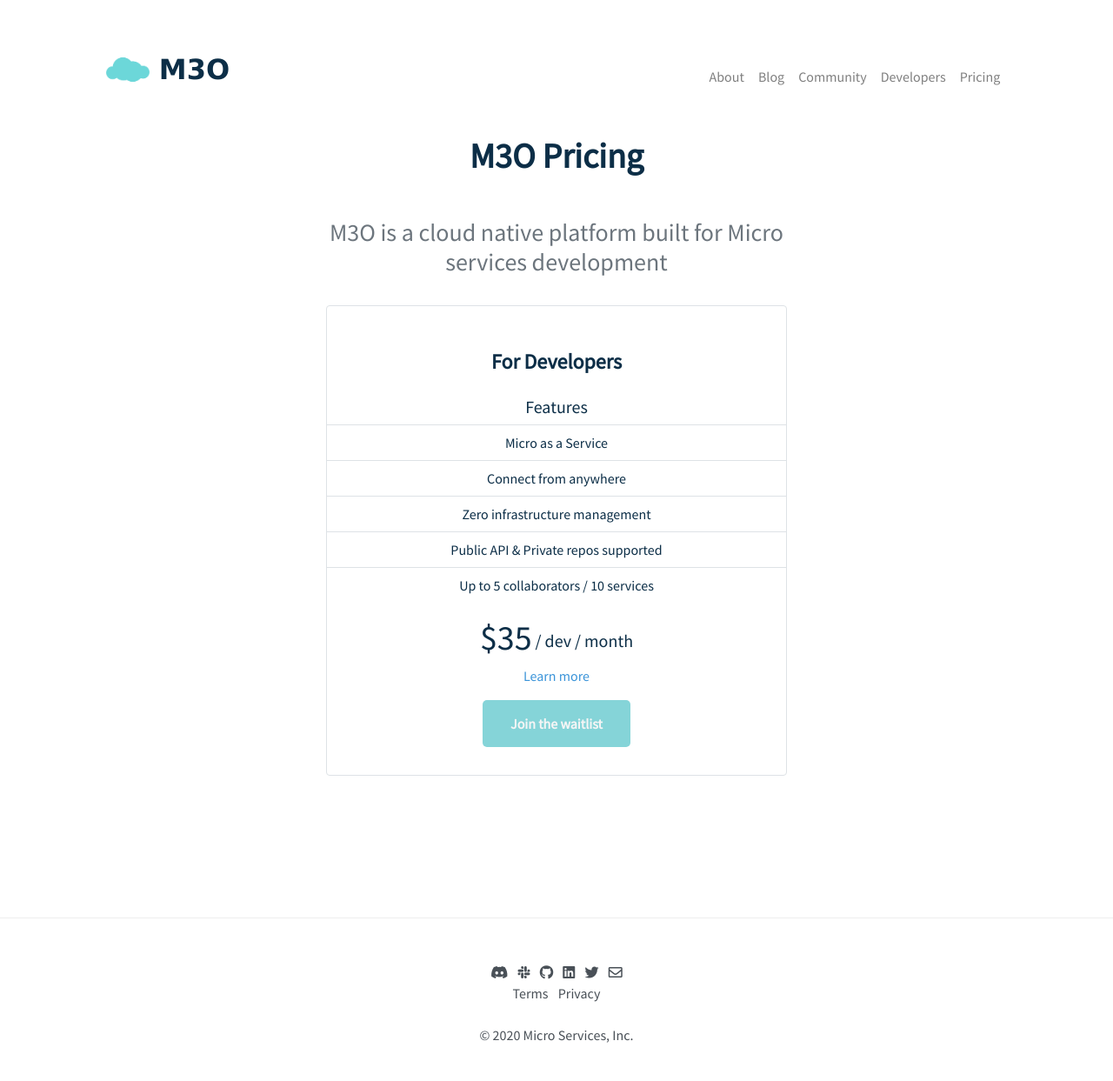
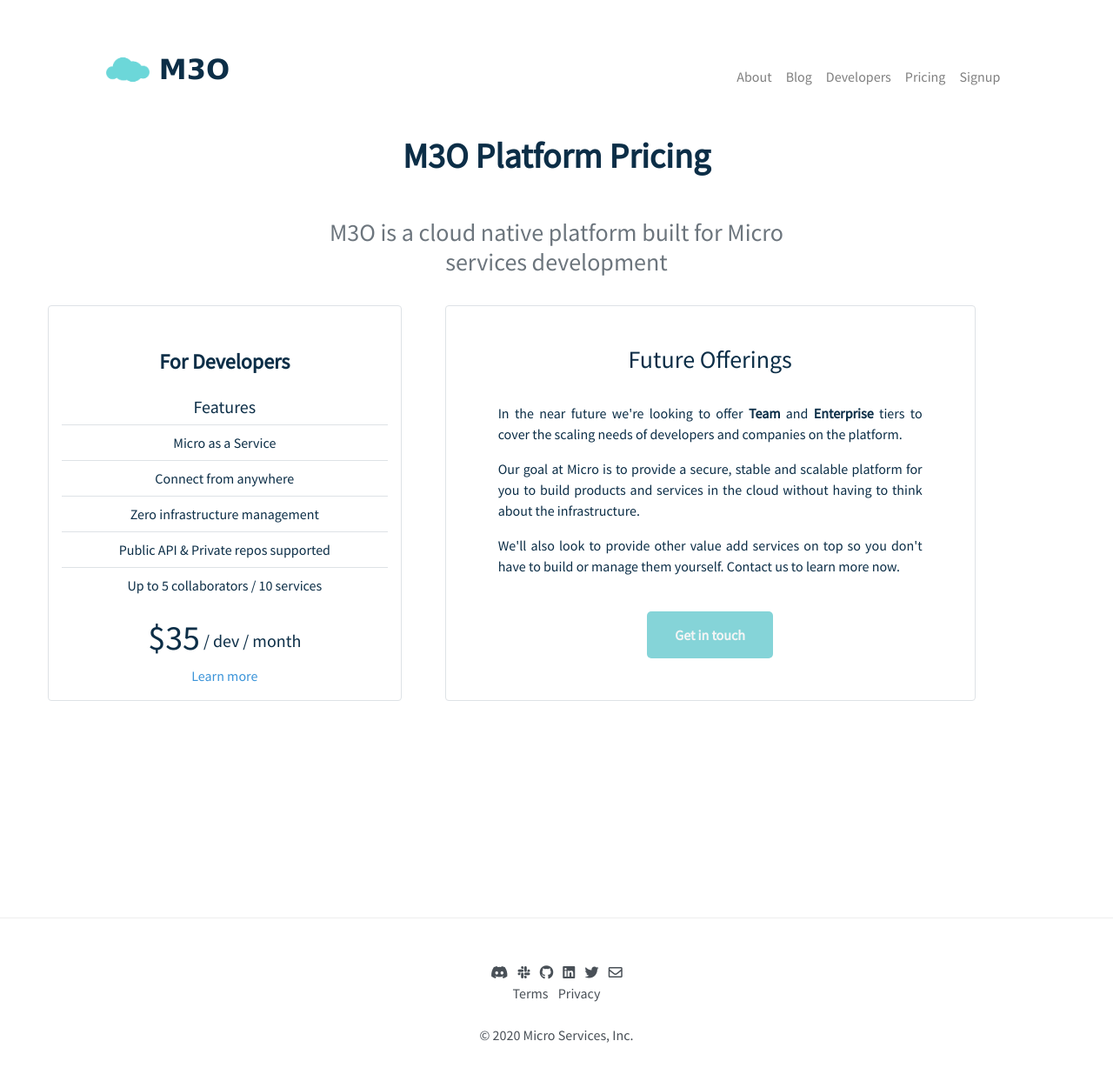
Before and after one commit to micro-community/go-micro-v2-doc, a Jekyll site: the page built from pricing.html, in a window 1280 px wide. Shown: the whole page at 87% size. Built offline with Jekyll 4.4.1, drawn with Linux system fonts in a browser that asks for light colours; nearby versions of some CDN libraries.

Commit message:
Add a signup page, more pricing to an include, etc

```diff
--- /dev/null
+++ b/_includes/features-dev.html
@@ -0,0 +1,29 @@
+      <div class="col-lg-4 offset-lg-1 border rounded" style="margin: 25px;">
+	<div class="panel panel-success">
+	  <div class="panel-body" style="text-align: center;">
+	    <h4><b>For Developers</b></h4>
+	    <h5>Features</h5>
+	    <table class="table features">
+	      <tr>
+		<td>Micro as a Service</td>
+	      </tr>
+	      <tr class="active">
+		<td>Connect from anywhere</td>
+	      </tr>
+	      <tr>
+		<td>Zero infrastructure management</td>
+	      </tr>
+	      <tr>
+		<td>Public API & Private repos supported</td>
+	      </tr>
+	      <tr>
+		<td>Up to 5 collaborators / 10 services</td>
+	      </tr>
+	    </table>
+	    <div class="the-price">
+	      <h1>$35<span class="subscript"> / dev / month</span></h1>
+	      <p><a href="https://m3o.dev/concepts/platform">Learn more</a></p>
+	    </div>
+	  </div>
+	</div>
+      </div>
--- a/_includes/header.html
+++ b/_includes/header.html
@@ -30,23 +30,11 @@
             >
               <ul class="navbar-nav ml-auto">
                 <li role="separator" class="divider"><hr /></li>
-                <li class="nav-item">
-                  <a href="/about" class="nav-link">About</a>
-                </li>
-                <li class="nav-item">
-                  <a href="/blog" class="nav-link">Blog</a>
-                </li>
-                <li class="nav-item">
-                  <a href="https://slack.m3o.com" class="nav-link"
-                    >Community</a
-                  >
-                </li>
-                <li class="nav-item">
-                  <a href="https://m3o.dev" class="nav-link">Developers</a>
-                </li>
-                <li class="nav-item">
-                  <a href="/pricing" class="nav-link">Pricing</a>
-                </li>
+                <li class="nav-item"><a href="/about" class="nav-link">About</a></li>
+                <li class="nav-item"><a href="/blog" class="nav-link">Blog</a></li>
+                <li class="nav-item"><a href="https://m3o.dev" class="nav-link">Developers</a></li>
+                <li class="nav-item"><a href="/pricing" class="nav-link">Pricing</a></li>
+                <li class="nav-item"><a href="/signup" class="nav-link">Signup</a></li>
               </ul>
             </div>
           </nav>
--- a/pricing.html
+++ b/pricing.html
@@ -1,5 +1,5 @@
 ---
-title: "M3O Pricing"
+title: "M3O Platform Pricing"
 description: "Pricing details for the M3O Platform"
 layout: default
 ---
@@ -8,41 +8,30 @@
   </center>
   <div>
     <div class="row">
-      <div class="col-xs-12 col-md-3"></div>
-      <div class="col-xs-12 col-md-6">
-	<div class="panel panel-success border rounded" style="margin: 25px;">
-	  <div class="panel-body" style="text-align: center;">
-	    <h4><b>For Developers</b></h4>
-	    <h5>Features</h5>
-	    <table class="table features">
-	      <tr>
-		<td>Micro as a Service</td>
-	      </tr>
-	      <tr class="active">
-		<td>Connect from anywhere</td>
-	      </tr>
-	      <tr>
-		<td>Zero infrastructure management</td>
-	      </tr>
-	      <tr>
-		<td>Public API & Private repos supported</td>
-	      </tr>
-	      <tr>
-		<td>Up to 5 collaborators / 10 services</td>
-	      </tr>
-	    </table>
-	    <div class="the-price">
-	      <h1>$35<span class="subscript"> / dev / month</span></h1>
-	      <p><a href="https://m3o.dev/concepts/platform">Learn more</a></p>
-	    </div>
-	<form id="subscription-form" action="/" method=GET >
-	   <button style="margin-bottom: 2em;"type="submit">
-	      Join the waitlist
-	    </button>
-	  </div>
-	</form>
-	  </div>
-	</div>
+      {% include features-dev.html %}
+      <div class="col-lg-6 border rounded" style="margin: 25px; padding: 45px;">
+         <center>
+         <h3>Future Offerings</h4>
+         </center>
+	 <div class="col-md-12">
+	    <br>
+            <p>
+		  In the near future we're looking to offer <b>Team</b> and <b>Enterprise</b> tiers to cover the
+		  scaling needs of developers and companies on the platform.
+	    </p>
+	    <p>
+		  Our goal at Micro is to provide a secure, stable and scalable platform for you to build products
+		  and services in the cloud without having to think about the infrastructure.
+	    </p>
+	    <p>
+		  We'll also look to provide other value add services on top so you don't have to build or manage
+		  them yourself. Contact us to learn more now.
+	    </p>
+	    <br>
+	    <center>
+		<a href="mailto:contact@m3o.com"><button>Get in touch</button></a>
+	    </center>
+	 </div>
       </div>
     </div>
   </div>
```
Also changed, not shown: index.html (+8 -33 lines), signup.html (added, +80 -0 lines), subscribe.html (+2 -29 lines).
